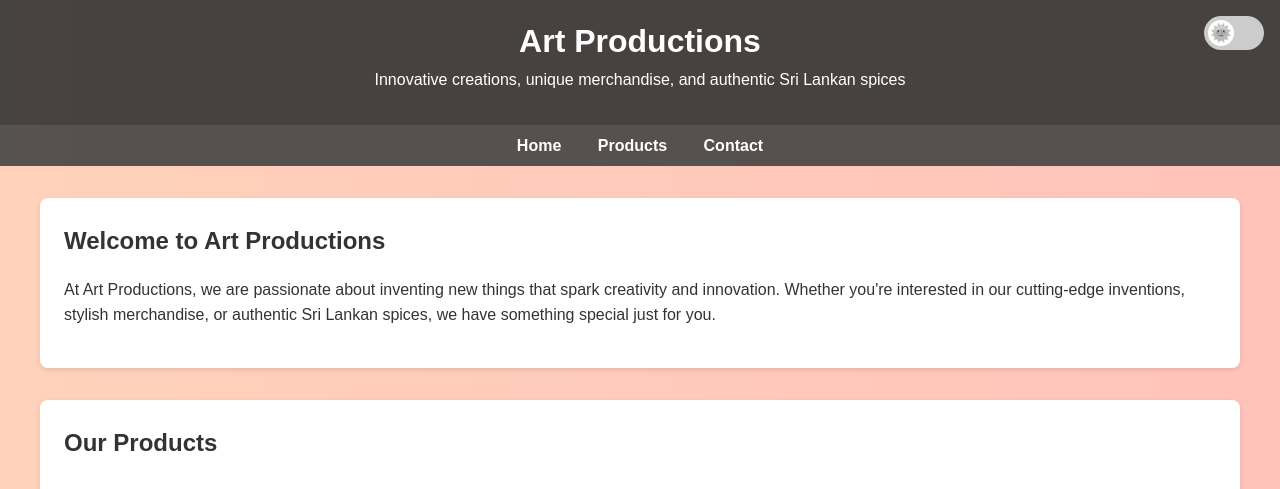
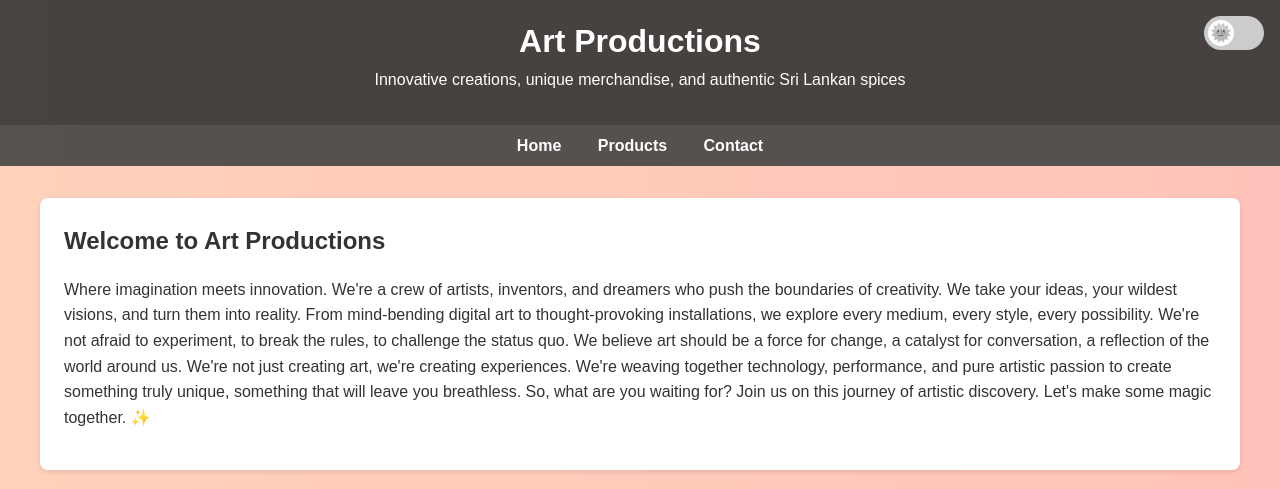
Before and after one commit to p230-mc-codes/art, a plain HTML site: page index.html in a window 1280 px wide. Shown: the top 489 px of the page. Drawn offline with Linux system fonts and the light colour scheme.

Commit message:
Update index.html
add new description

```diff
--- a/index.html
+++ b/index.html
@@ -299,9 +299,10 @@
     <section>
       <h2>Welcome to Art Productions</h2>
       <p>
-        At Art Productions, we are passionate about inventing new things that spark creativity
-        and innovation. Whether you're interested in our cutting-edge inventions, stylish merchandise,
-        or authentic Sri Lankan spices, we have something special just for you.
+        Where imagination meets innovation.
+We're a crew of artists, inventors, and dreamers who push the boundaries of creativity. We take your ideas, your wildest visions, and turn them into reality. From mind-bending digital art to thought-provoking installations, we explore every medium, every style, every possibility. We're not afraid to experiment, to break the rules, to challenge the status quo. We believe art should be a force for change, a catalyst for conversation, a reflection of the world around us.
+We're not just creating art, we're creating experiences. We're weaving together technology, performance, and pure artistic passion to create something truly unique, something that will leave you breathless.
+So, what are you waiting for? Join us on this journey of artistic discovery. Let's make some magic together. ✨
       </p>
     </section>
   </div>
```
